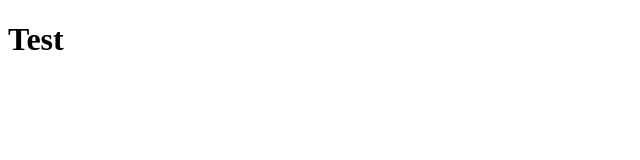
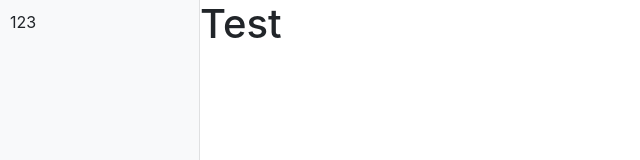
Before and after one commit to SokolovskyiAnton/constructor, a website built with webpack: page src/index.html in a window 1280 px wide. Shown: the top 160 px of the page, without its empty margins (0-640 px from the left). Built offline with nearby package versions, Linux system fonts and the light colour scheme.

Commit message:
Структура сайта

```diff
--- a/package.json
+++ b/package.json
@@ -14,7 +14,9 @@
   "author": "Anton Sokolovskyi <anton@sokolovskyi.com>",
   "license": "ISC",
   "devDependencies": {
+    "css-loader": "^4.2.1",
     "html-webpack-plugin": "^4.3.0",
+    "style-loader": "^1.2.1",
     "webpack": "^4.44.1",
     "webpack-cli": "^3.3.12",
     "webpack-dev-server": "^3.11.0"
--- a/src/index.html
+++ b/src/index.html
@@ -3,9 +3,19 @@
 <head>
     <meta charset="UTF-8">
     <meta name="viewport" content="width=device-width, initial-scale=1.0">
+    <link rel="stylesheet" href="https://stackpath.bootstrapcdn.com/bootstrap/4.5.2/css/bootstrap.min.css">
     <title>Конструктор сайта</title>
 </head>
 <body>
-    <h1>Test</h1>
+    <div id="app" class="container-fluid">
+        <div id="panel" class="bg-light sidebar">123</div>
+        <div id="site" class="content">
+            <div class="row">
+                <div class="col-sm">
+                    <h1>Test</h1>
+                </div>
+            </div>
+        </div>
+    </div>
 </body>
 </html>
--- a/src/index.js
+++ b/src/index.js
@@ -1,2 +1 @@
-
-console.log('Index');
+import './styles/main.css'
--- /dev/null
+++ b/src/styles/main.css
@@ -0,0 +1,22 @@
+#app {
+    position: relative;
+}
+
+.sidebar {
+    position: fixed;
+    top: 0;
+    bottom: 0;
+    left: 0;
+    width: 200px;
+    z-index: 100;
+    padding: 10px;
+    box-shadow: inset -1px 0 0 rgba(0, 0, 0, .1);
+    overflow-y: auto;
+}
+
+.content {
+    position: absolute;
+    top: 0;
+    right: 0;
+    left: 200px;
+}
--- a/webpack.config.js
+++ b/webpack.config.js
@@ -9,9 +9,17 @@ module.exports = {
         path: path.resolve(__dirname, 'dist')
     },
     devServer: {
-        port: 3000
+        port: 5000
     },
     plugins: [new HtmlWebpackPlugin({
         template: './src/index.html'
-    })]
+    })],
+    module: {
+        rules: [
+          {
+            test: /\.css$/i,
+            use: ['style-loader', 'css-loader'],
+          },
+        ],
+    }
 }
```
Also changed, not shown: 1 other file.
